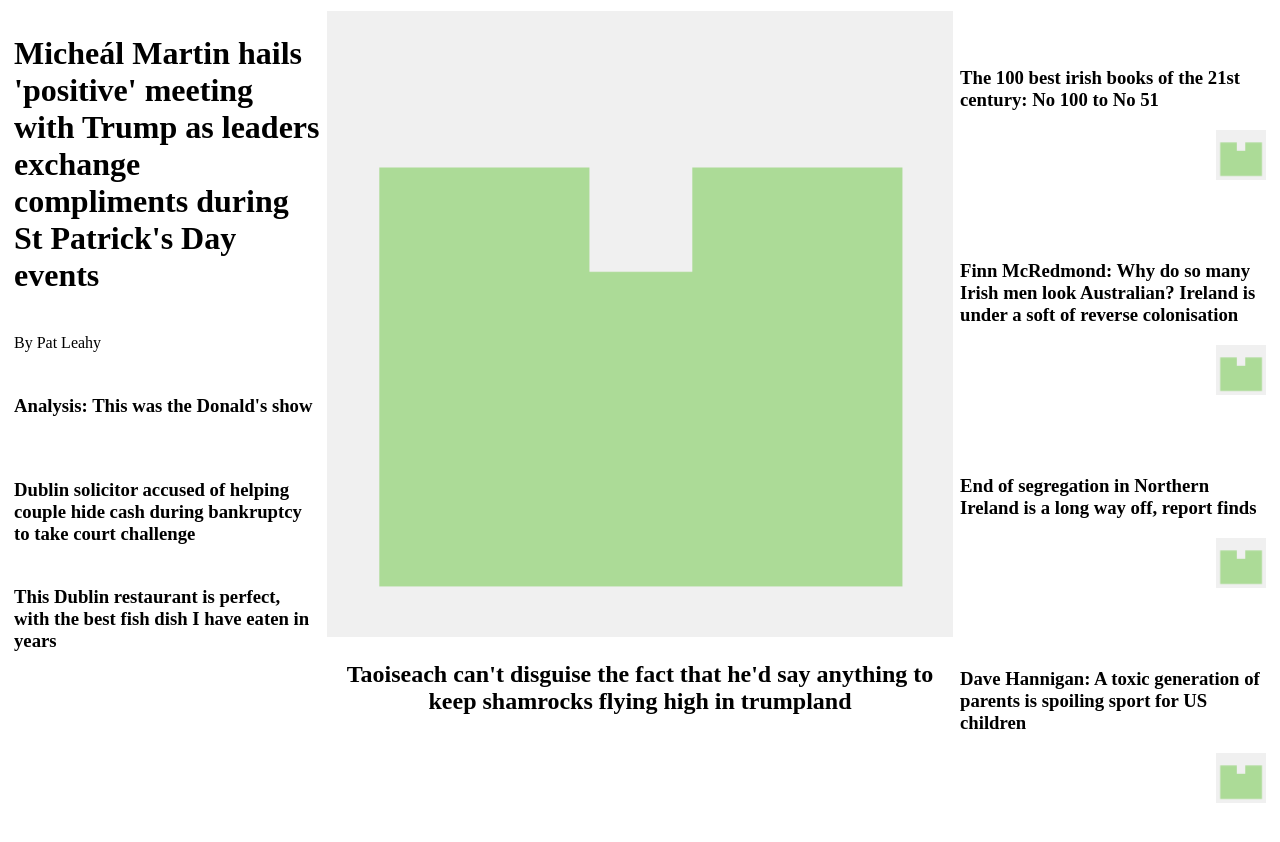
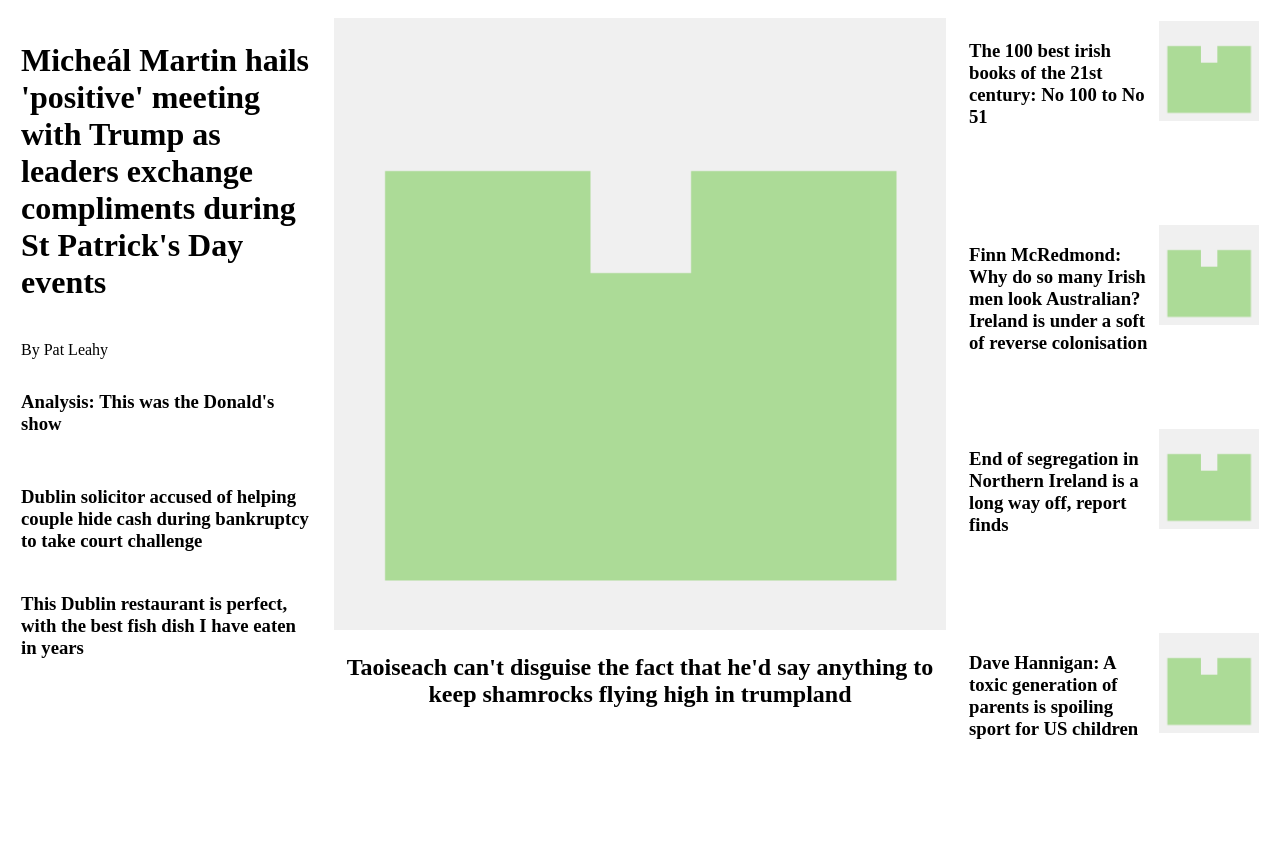
Before and after one commit to GabryelJ/html-table-design, a plain HTML site: page desafio-2/index.html in a window 1280 px wide. Drawn offline with Linux system fonts and the light colour scheme.

Commit message:
Ajuste nas imagens da coluna direita

```diff
--- a/desafio-2/index.html
+++ b/desafio-2/index.html
@@ -2,13 +2,10 @@
 <html lang=pt-BR>
     <head>
         <meta charset="UTF-8">
-        <meta name="viewport"
-              content="width=device-width, user-scalable=no, initial-scale=1.0, maximum-scale=1.0, minimum-scale=1.0">
-        <meta http-equiv="X-UA-Compatible" content="ie=edge">
         <title>Titulo</title>
     </head>
     <body>
-        <table width="100%" >
+        <table width="100%" cellspacing="0" cellpadding="10">
             <tr valign="top">
                 <td width="25%"> <!-- celula à esquerda da imagem-->
                     <table>
@@ -61,36 +58,44 @@
                 <td width="25%"> <!-- seção à direita da imagem-->
                     <table>
                         <tr>
-                            <td height = 200px>
+                            <td height = 200px valign="top">
                                 <h3>
                                     The 100 best irish books of the 21st century: No 100 to No 51
                                 </h3>
-                                <img align="right" src="./img/114797458.png" alt="Foto do perfil do GitHub" width="50px">
+                            </td>
+                            <td valign="top">
+                                <img align="right" src="./img/114797458.png" alt="Foto do perfil do GitHub" width="100px">
                             </td>
                         </tr>
                         <tr>
-                            <td height = 200px>
+                            <td height = 200px valign="top">
                                 <h3>
                                     Finn McRedmond: Why do so many Irish men look Australian?
                                     Ireland is under a soft of reverse colonisation
                                 </h3>
-                                <img align="right" src="./img/114797458.png" alt="Foto do perfil do GitHub" width="50px">
+                            </td>
+                            <td valign="top">
+                                <img align="right" src="./img/114797458.png" alt="Foto do perfil do GitHub" width="100px">
                             </td>
                         </tr>
                         <tr>
-                            <td height = 200px>
+                            <td height = 200px valign="top">
                                 <h3>
                                     End of segregation in Northern Ireland is a long way off, report finds
                                 </h3>
-                                <img align="right" src="./img/114797458.png" alt="Foto do perfil do GitHub" width="50px">
+                            </td>
+                            <td valign="top">
+                                <img align="right" src="./img/114797458.png" alt="Foto do perfil do GitHub" width="100px">
                             </td>
                         </tr>
                         <tr>
-                            <td height = 200px>
+                            <td height = 200px valign="top">
                                 <h3>
                                     Dave Hannigan: A toxic generation of parents is spoiling sport for US children
                                 </h3>
-                                <img align="right" src="./img/114797458.png" alt="Foto do perfil do GitHub" width="50px">
+                            </td>
+                            <td valign="top">
+                                <img align="right" src="./img/114797458.png" alt="Foto do perfil do GitHub" width="100px">
                             </td>
                         </tr>
                     </table>
```
